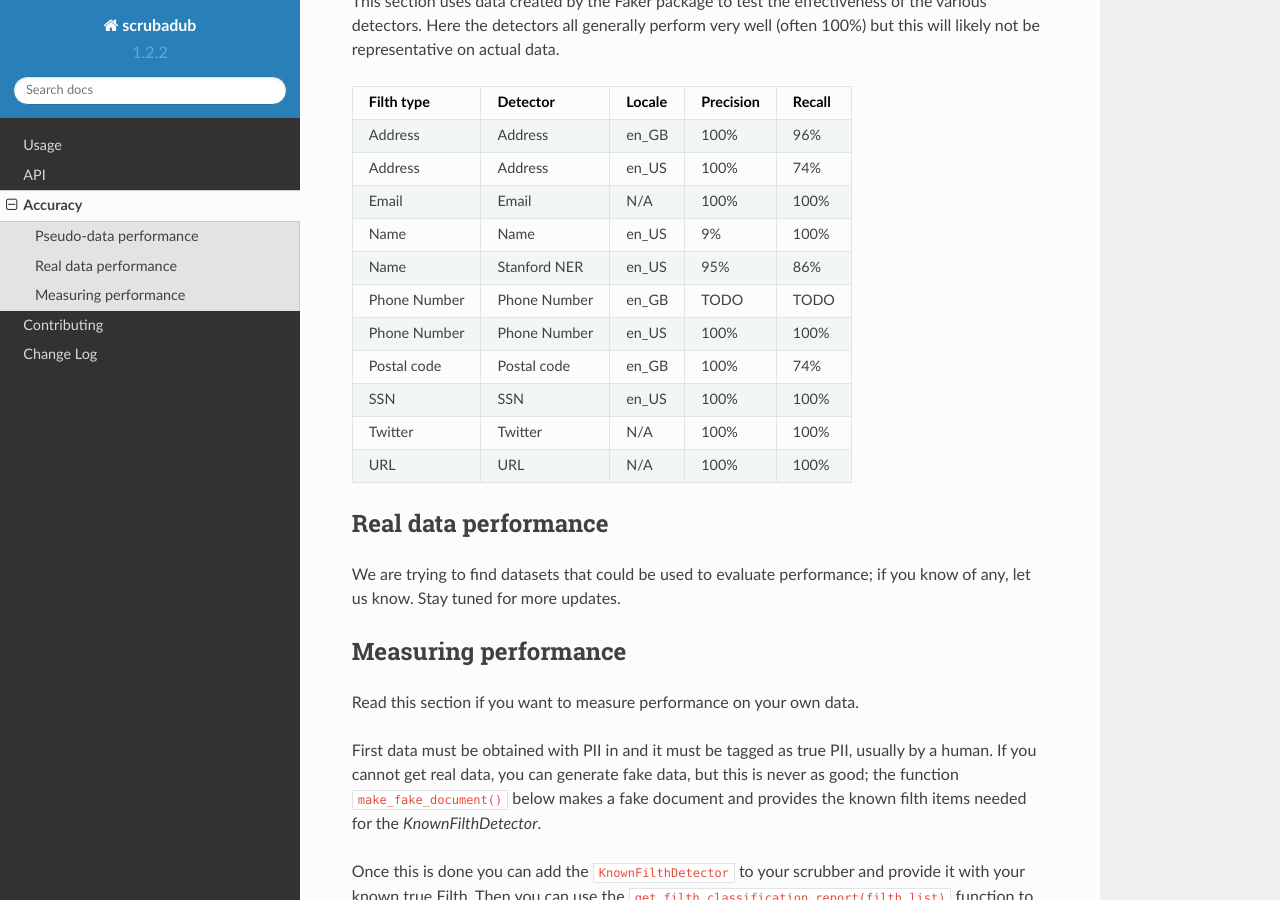
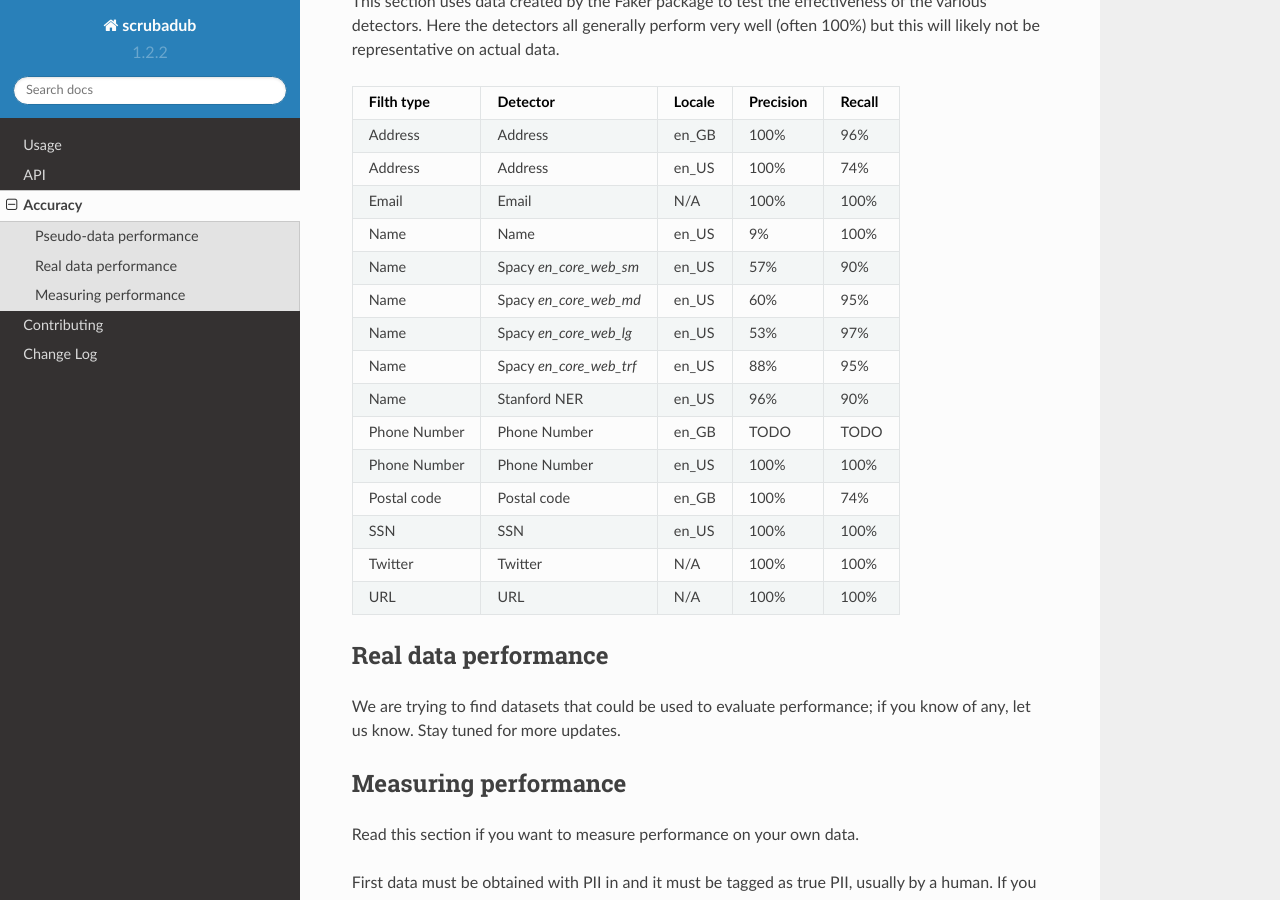
Before and after one commit to LeapBeyond/scrubadub, a Sphinx documentation site: the page built from docs/accuracy.rst, in a window 1280 px wide and 900 px high, scrolled down 658 px. Built offline with Sphinx 7.4.7 and the Read the Docs theme 2.0.0, drawn with Linux system fonts in a browser that asks for light colours.

Commit message:
update accuracy table with more data

```diff
--- a/docs/accuracy.rst
+++ b/docs/accuracy.rst
@@ -29,31 +29,39 @@ Pseudo-data performance
 This section uses data created by the Faker package to test the effectiveness of the various detectors.
 Here the detectors all generally perform very well (often 100%) but this will likely not be representative on actual data.
 
-+----------------+----------------+-----------+-------------+-------------+
-| Filth type     | Detector       | Locale    | Precision   | Recall      |
-+================+================+===========+=============+=============+
-| Address        | Address        | en_GB     | 100%        | 96%         |
-+----------------+----------------+-----------+-------------+-------------+
-| Address        | Address        | en_US     | 100%        | 74%         |
-+----------------+----------------+-----------+-------------+-------------+
-| Email          | Email          | N/A       | 100%        | 100%        |
-+----------------+----------------+-----------+-------------+-------------+
-| Name           | Name           | en_US     | 9%          | 100%        |
-+----------------+----------------+-----------+-------------+-------------+
-| Name           | Stanford NER   | en_US     | 95%         | 86%         |
-+----------------+----------------+-----------+-------------+-------------+
-| Phone Number   | Phone Number   | en_GB     | TODO        | TODO        |
-+----------------+----------------+-----------+-------------+-------------+
-| Phone Number   | Phone Number   | en_US     | 100%        | 100%        |
-+----------------+----------------+-----------+-------------+-------------+
-| Postal code    | Postal code    | en_GB     | 100%        | 74%         |
-+----------------+----------------+-----------+-------------+-------------+
-| SSN            | SSN            | en_US     | 100%        | 100%        |
-+----------------+----------------+-----------+-------------+-------------+
-| Twitter        | Twitter        | N/A       | 100%        | 100%        |
-+----------------+----------------+-----------+-------------+-------------+
-| URL            | URL            | N/A       | 100%        | 100%        |
-+----------------+----------------+-----------+-------------+-------------+
++----------------+--------------------------+-----------+-------------+-------------+
+| Filth type     | Detector                 | Locale    | Precision   | Recall      |
++================+==========================+===========+=============+=============+
+| Address        | Address                  | en_GB     | 100%        | 96%         |
++----------------+--------------------------+-----------+-------------+-------------+
+| Address        | Address                  | en_US     | 100%        | 74%         |
++----------------+--------------------------+-----------+-------------+-------------+
+| Email          | Email                    | N/A       | 100%        | 100%        |
++----------------+--------------------------+-----------+-------------+-------------+
+| Name           | Name                     | en_US     | 9%          | 100%        |
++----------------+--------------------------+-----------+-------------+-------------+
+| Name           | Spacy `en_core_web_sm`   | en_US     | 57%         | 90%         |
++----------------+--------------------------+-----------+-------------+-------------+
+| Name           | Spacy `en_core_web_md`   | en_US     | 60%         | 95%         |
++----------------+--------------------------+-----------+-------------+-------------+
+| Name           | Spacy `en_core_web_lg`   | en_US     | 53%         | 97%         |
++----------------+--------------------------+-----------+-------------+-------------+
+| Name           | Spacy `en_core_web_trf`  | en_US     | 88%         | 95%         |
++----------------+--------------------------+-----------+-------------+-------------+
+| Name           | Stanford NER             | en_US     | 96%         | 90%         |
++----------------+--------------------------+-----------+-------------+-------------+
+| Phone Number   | Phone Number             | en_GB     | TODO        | TODO        |
++----------------+--------------------------+-----------+-------------+-------------+
+| Phone Number   | Phone Number             | en_US     | 100%        | 100%        |
++----------------+--------------------------+-----------+-------------+-------------+
+| Postal code    | Postal code              | en_GB     | 100%        | 74%         |
++----------------+--------------------------+-----------+-------------+-------------+
+| SSN            | SSN                      | en_US     | 100%        | 100%        |
++----------------+--------------------------+-----------+-------------+-------------+
+| Twitter        | Twitter                  | N/A       | 100%        | 100%        |
++----------------+--------------------------+-----------+-------------+-------------+
+| URL            | URL                      | N/A       | 100%        | 100%        |
++----------------+--------------------------+-----------+-------------+-------------+
 
 
 Real data performance
```
